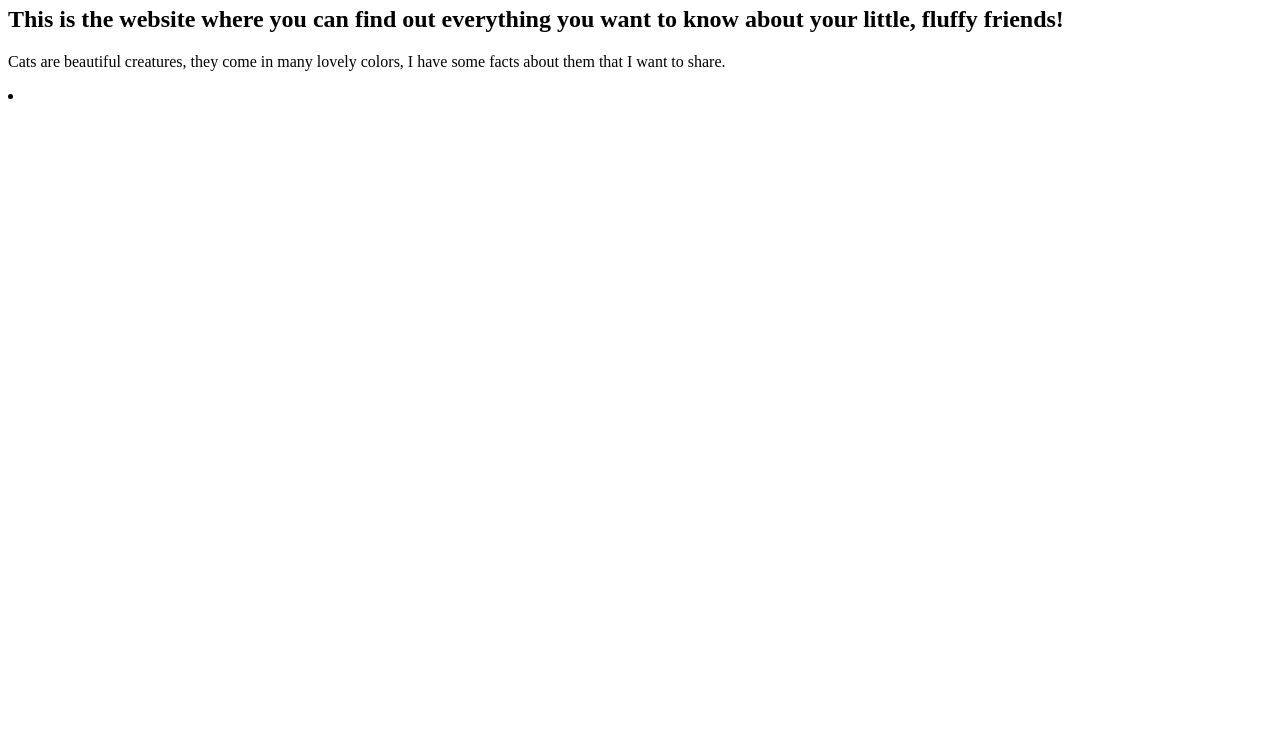
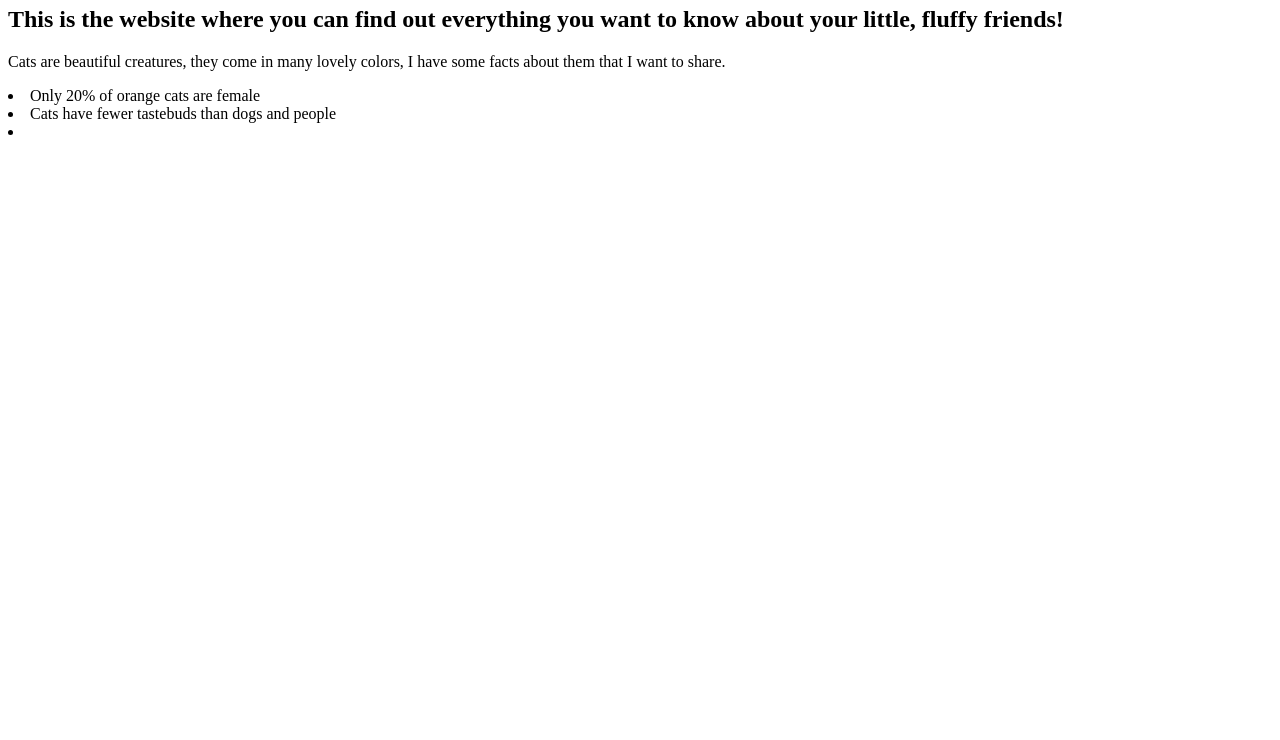
Before and after one commit to cs100130/mycatwebsite., a plain HTML site: page index.html in a window 1280 px wide. Shown: the part 60-800 px from the top of the page. Drawn offline with Linux system fonts and the light colour scheme.

Commit message:
Update index.html

```diff
--- a/index.html
+++ b/index.html
@@ -12,6 +12,16 @@ background: linear-gradient(0deg, rgba(235,147,146,1) 0%, rgba(244,251,182,1) 10
 <h1>catsite</h1>
 <h2>This is the website where you can find out everything you want to know about your little, fluffy friends!</h2>
 <p>Cats are beautiful creatures, they come in many lovely colors, I have some facts about them that I want to share.</p>
+<li>Only 20% of orange cats are female</li>
+<li>Cats have fewer tastebuds than dogs and people</li>
 <li></li>
+
+
+
+
+
+
+
+
 </body>
 </html>
```
